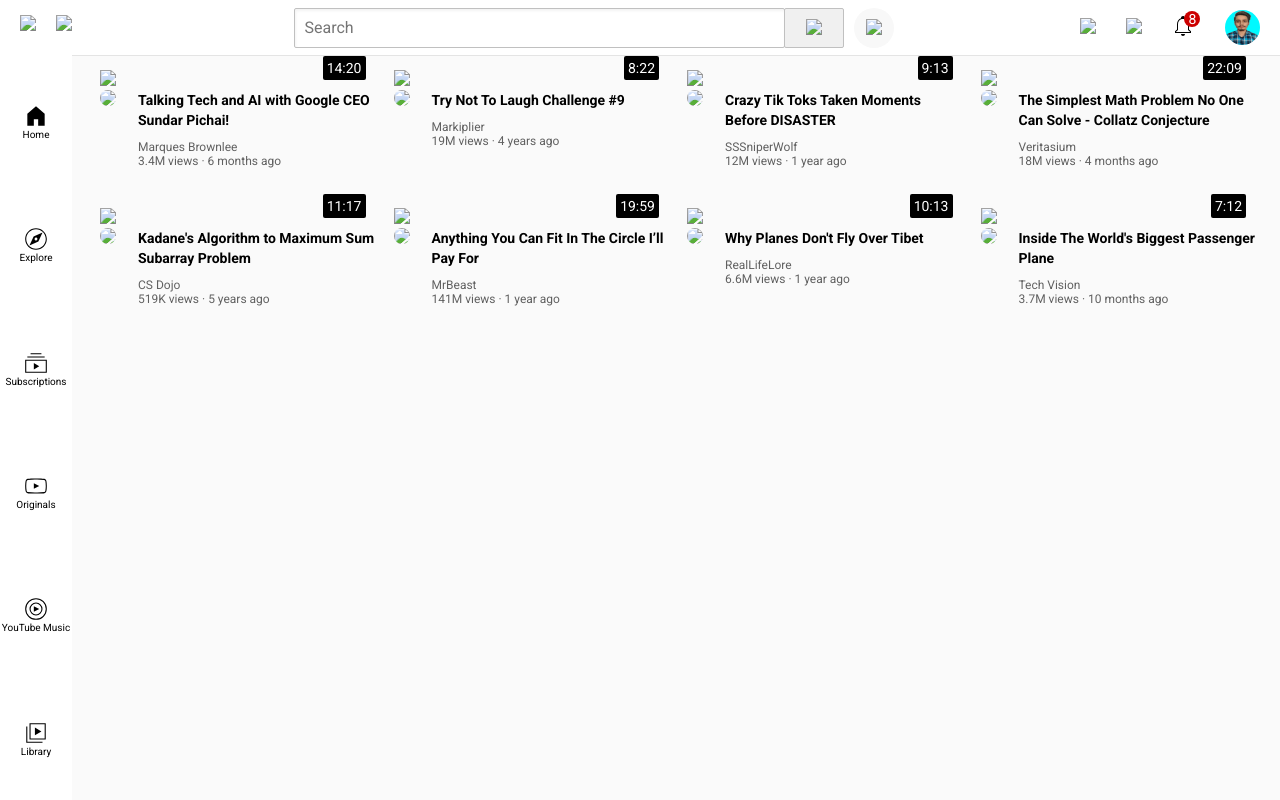
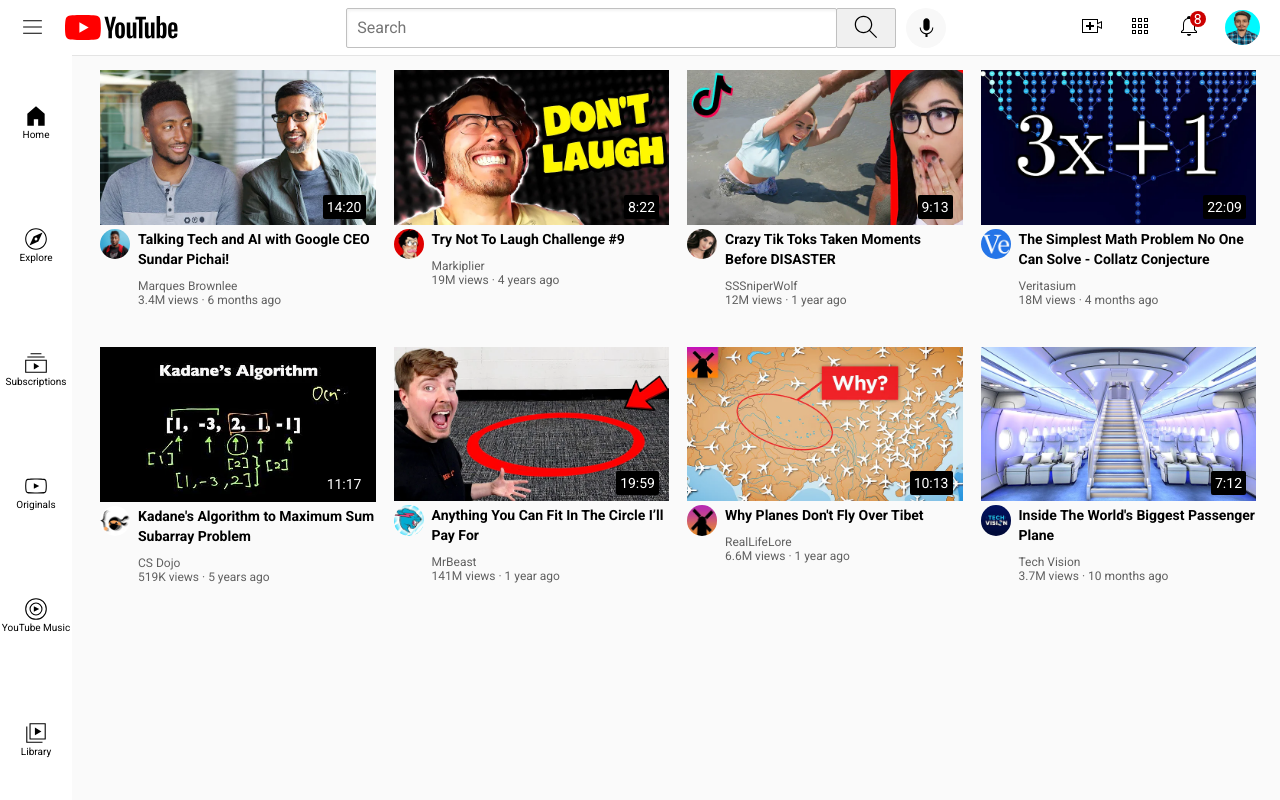
Before and after one commit to rbhatt1999/Youtube-replica, a plain HTML site: page index.html in a window 1280 px wide. Drawn offline with Linux system fonts and the light colour scheme; the site is published under a folder, as on GitHub Pages, so addresses that start at the root find nothing.

Commit message:
fix index file

```diff
--- a/index.html
+++ b/index.html
@@ -5,31 +5,31 @@
   <meta http-equiv="X-UA-Compatible" content="IE=edge">
   <meta name="viewport" content="width=device-width, initial-scale=1.0">
   <title>Youtube</title>
-  <link rel="icon" href="/icons/YouTube-logo.ico">
-  <link rel =" stylesheet" href="styles/video.css">
-  <link rel =" stylesheet" href="styles/general.css">
-  <link rel =" stylesheet" href="styles/header.css">
-  <link rel =" stylesheet" href="styles/sidebar.css">
-  <link rel="preconnect" href="https://fonts.googleapis.com">
-<link rel="preconnect" href="https://fonts.gstatic.com" crossorigin>
+  <link rel="icon" href="./icons/YouTube-logo.ico">
+  <link rel =" stylesheet" href="./styles/video.css">
+  <link rel =" stylesheet" href="./styles/general.css">
+  <link rel =" stylesheet" href="./styles/header.css">
+  <link rel =" stylesheet" href="./styles/sidebar.css">
+  <link rel="preconnect" href="./https://fonts.googleapis.com">
+<link rel="preconnect" href="./https://fonts.gstatic.com" crossorigin>
 <link href="https://fonts.googleapis.com/css2?family=Roboto:ital,wght@0,400;0,700;1,500&display=swap" rel="stylesheet">
 </head>
 <body>
   <div class="header">
     <div class="left-section">
-      <img class="hamburger-menu" src="/icons/hamburger-menu.svg">
-      <img class="youtube-logo" src="/icons/youtube-logo.svg">
+      <img class="hamburger-menu" src="./icons/hamburger-menu.svg">
+      <img class="youtube-logo" src="./icons/youtube-logo.svg">
     </div>
     <div class="middle-section">
       <input class="search-bar" type="text" placeholder="Search">
       <button class="search-button">
-        <img class="search-icon" src="/icons/search.svg">
+        <img class="search-icon" src="./icons/search.svg">
       <div>
         Search
       </div>
       </button>
       <button class="voice-search-button">
-        <img class=" voice-search-icon" src="/icons/voice-search-icon.svg">
+        <img class=" voice-search-icon" src="./icons/voice-search-icon.svg">
         <div>
         Search with your voice
       </div>
@@ -37,46 +37,46 @@
     </div>
     <div class="right-section">
       <div class="upload-icon-container">
-        <img class="upload-icon" src="/icons/upload.svg">
+        <img class="upload-icon" src="./icons/upload.svg">
         <div> Create</div>
       </div>
       <div class="youtube-icon-container">
-      <img class="youtube-icon" src="/icons/youtube-apps.svg">
+      <img class="youtube-icon" src="./icons/youtube-apps.svg">
       <div>YouTube Apps</div>
       </div>
       <div class="notification-icon-container">
-      <img class="notification-icon" src="icons/notifications.svg">
+      <img class="notification-icon" src="./icons/notifications.svg">
       <div class="tooltip-notification"> Notification</div>
       <div class="notification-count">
         8
       </div>
       </div>
-      <img class="current-user-picture" src="channel-picture/my-channel.jpg">
+      <img class="current-user-picture" src="./channel-picture/my-channel.jpg">
     </div>
   </div>
   <div class="sidebar">
     <div class="sidebar-link">
-      <img src="icons/home.svg">
+      <img src="./icons/home.svg">
       <div>Home</div>
     </div>
     <div class="sidebar-link">
-      <img src="icons/explore.svg">
+      <img src="./icons/explore.svg">
       <div>Explore</div>
     </div>
     <div class="sidebar-link">
-      <img src="icons/subscriptions.svg">
+      <img src="./icons/subscriptions.svg">
       <div>Subscriptions</div>
     </div>
     <div class="sidebar-link">
-      <img src="icons/originals.svg">
+      <img src="./icons/originals.svg">
       <div>Originals</div>
     </div>
     <div class="sidebar-link">
-      <img src="icons/youtube-music.svg">
+      <img src="./icons/youtube-music.svg">
       <div>YouTube Music</div>
     </div>
     <div class="sidebar-link">
-      <img src="icons/library.svg">
+      <img src="./icons/library.svg">
       <div>Library</div>
     </div>
   </div>
@@ -84,14 +84,14 @@
   <div class="video-grid">
   <div class="container">
     <div class="thumbnail-row">
-      <a href="https://www.youtube.com/watch?v=n2RNcPRtAiY"><img class="thumbnail" src="/thumbnails/thumbnail-1.webp"></a>
+      <a href="https://www.youtube.com/watch?v=n2RNcPRtAiY"><img class="thumbnail" src="./thumbnails/thumbnail-1.webp"></a>
       <div class="video-time">
         14:20
       </div>
     </div>
     <div class="video-info-grid">
       <div class="logo">
-        <a href="https://www.youtube.com/c/mkbhd"><img class="profile-picture" src="/channel-picture/channel-1.jpeg"></a>
+        <a href="https://www.youtube.com/c/mkbhd"><img class="profile-picture" src="./channel-picture/channel-1.jpeg"></a>
       </div>
       <div class="text-temp">
         <div class="intro">
@@ -109,14 +109,14 @@
 
   <div class="container">
     <div class="thumbnail-row">
-      <a href="https://www.youtube.com/watch?v=mP0RAo9SKZk"><img class="thumbnail" src="/thumbnails/thumbnail-2.webp"></a>
+      <a href="https://www.youtube.com/watch?v=mP0RAo9SKZk"><img class="thumbnail" src="./thumbnails/thumbnail-2.webp"></a>
       <div class="video-time">
         8:22
       </div>
     </div>
     <div class="video-info-grid">
       <div class="logo">
-        <a href="https://www.youtube.com/c/markiplier"><img class="profile-picture" src="/channel-picture/channel-2.jpeg"></a>
+        <a href="https://www.youtube.com/c/markiplier"><img class="profile-picture" src="./channel-picture/channel-2.jpeg"></a>
       </div>
       <div class="text-temp">
         <div class="intro">
@@ -134,14 +134,14 @@
 
   <div class="container">
     <div class="thumbnail-row">
-      <a href="https://www.youtube.com/watch?v=FgjPQQeTh1w"><img class="thumbnail" src="/thumbnails/thumbnail-3.webp"></a>
+      <a href="https://www.youtube.com/watch?v=FgjPQQeTh1w"><img class="thumbnail" src="./thumbnails/thumbnail-3.webp"></a>
       <div class="video-time">
         9:13
       </div>
     </div>
     <div class="video-info-grid">
       <div class="logo">
-       <a href="https://www.youtube.com/user/SSSniperWolf"> <img class="profile-picture" src="/channel-picture/channel-3.jpeg"></a>
+       <a href="https://www.youtube.com/user/SSSniperWolf"> <img class="profile-picture" src="./channel-picture/channel-3.jpeg"></a>
       </div>
       <div class="text-temp">
         <div class="intro">
@@ -159,14 +159,14 @@
 
   <div class="container">
     <div class="thumbnail-row">
-      <a href="https://www.youtube.com/watch?v=094y1Z2wpJg"><img class="thumbnail" src="/thumbnails/thumbnail-4.webp"></a>
+      <a href="https://www.youtube.com/watch?v=094y1Z2wpJg"><img class="thumbnail" src="./thumbnails/thumbnail-4.webp"></a>
       <div class="video-time">
         22:09
       </div>
     </div>
     <div class="video-info-grid">
       <div class="logo">
-        <a href="https://www.youtube.com/c/veritasium"><img class="profile-picture" src="/channel-picture/channel-4.jpeg"></a>
+        <a href="https://www.youtube.com/c/veritasium"><img class="profile-picture" src="./channel-picture/channel-4.jpeg"></a>
       </div>
       <div class="text-temp">
         <div class="intro">
@@ -184,14 +184,14 @@
 
   <div class="container">
     <div class="thumbnail-row">
-      <a href="https://www.youtube.com/watch?v=86CQq3pKSUw"><img class="thumbnail" src="/thumbnails/thumbnail-5.webp"></a>
+      <a href="https://www.youtube.com/watch?v=86CQq3pKSUw"><img class="thumbnail" src="./thumbnails/thumbnail-5.webp"></a>
       <div class="video-time">
         11:17
       </div>
     </div>
     <div class="video-info-grid">
       <div class="logo">
-        <a href="https://www.youtube.com/c/CSDojo"><img class="profile-picture" src="/channel-picture/channel-5.jpeg"></a>
+        <a href="https://www.youtube.com/c/CSDojo"><img class="profile-picture" src="./channel-picture/channel-5.jpeg"></a>
       </div>
       <div class="text-temp">
         <div class="intro">
@@ -209,14 +209,14 @@
 
   <div class="container">
     <div class="thumbnail-row">
-      <a href="https://www.youtube.com/watch?v=yXWw0_UfSFg"><img class="thumbnail" src="/thumbnails/thumbnail-6.webp"></a>
+      <a href="https://www.youtube.com/watch?v=yXWw0_UfSFg"><img class="thumbnail" src="./thumbnails/thumbnail-6.webp"></a>
       <div class="video-time">
         19:59
       </div>
     </div>
     <div class="video-info-grid">
       <div class="logo">
-        <a href="https://www.youtube.com/channel/UCX6OQ3DkcsbYNE6H8uQQuVA"><img class="profile-picture" src="/channel-picture/channel-6.jpeg"></a>
+        <a href="https://www.youtube.com/channel/UCX6OQ3DkcsbYNE6H8uQQuVA"><img class="profile-picture" src="./channel-picture/channel-6.jpeg"></a>
       </div>
       <div class="text-temp">
         <div class="intro">
@@ -234,14 +234,14 @@
 
   <div class="container">
     <div class="thumbnail-row">
-      <a href="https://www.youtube.com/watch?v=fNVa1qMbF9Y"><img class="thumbnail" src="/thumbnails/thumbnail-7.webp"></a>
+      <a href="https://www.youtube.com/watch?v=fNVa1qMbF9Y"><img class="thumbnail" src="./thumbnails/thumbnail-7.webp"></a>
       <div class="video-time">
         10:13
       </div>
     </div>
     <div class="video-info-grid">
       <div class="logo">
-        <a href="https://www.youtube.com/channel/UCP5tjEmvPItGyLhmjdwP7Ww"><img class="profile-picture" src="/channel-picture/channel-7.jpeg"></a>
+        <a href="https://www.youtube.com/channel/UCP5tjEmvPItGyLhmjdwP7Ww"><img class="profile-picture" src="./channel-picture/channel-7.jpeg"></a>
       </div>
       <div class="text-temp">
         <div class="intro">
@@ -259,14 +259,14 @@
 
   <div class="container">
     <div class="thumbnail-row">
-      <a href="https://www.youtube.com/watch?v=lFm4EM1juls"><img class="thumbnail" src="/thumbnails/thumbnail-8.webp"></a>
+      <a href="https://www.youtube.com/watch?v=lFm4EM1juls"><img class="thumbnail" src="./thumbnails/thumbnail-8.webp"></a>
       <div class="video-time">
         7:12
       </div>
     </div>
     <div class="video-info-grid">
       <div class="logo">
-        <a href="https://www.youtube.com/channel/UCHAK6CyegY22Zj2GWrcaIxg"><img class="profile-picture" src="/channel-picture/channel-8.jpeg"></a>
+        <a href="https://www.youtube.com/channel/UCHAK6CyegY22Zj2GWrcaIxg"><img class="profile-picture" src="./channel-picture/channel-8.jpeg"></a>
       </div>
       <div class="text-temp">
         <div class="intro">
```
